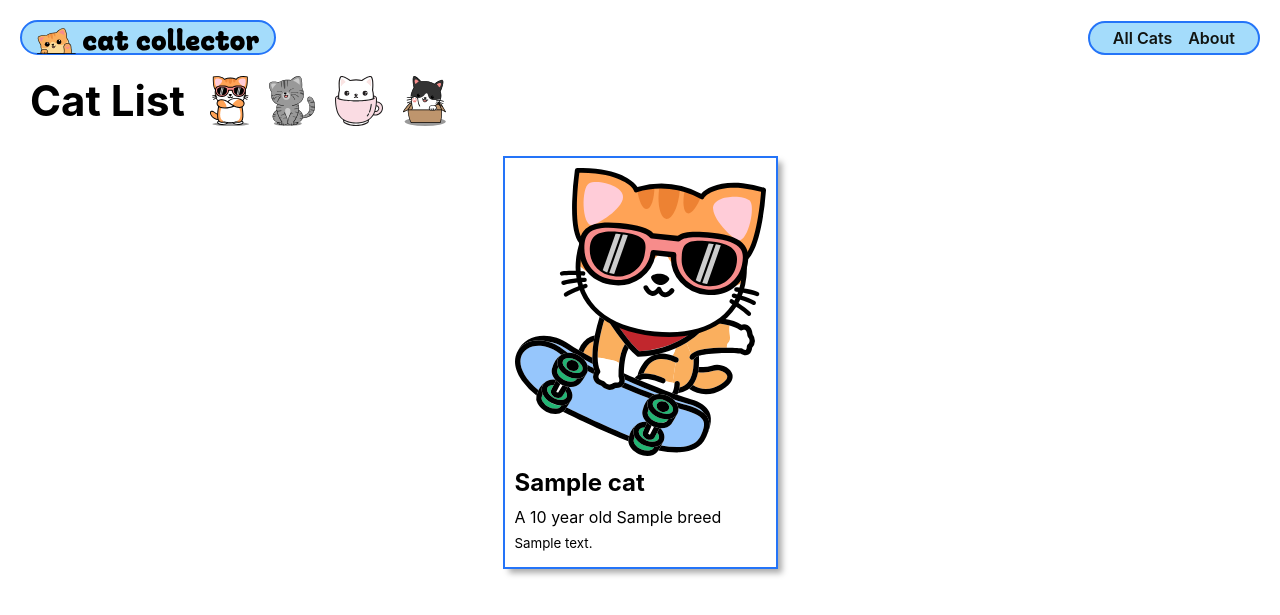
After one commit to ofshvmin/cat-collector, a Django app: template main_app/templates/cats/index.html in a window 1280 px wide. The commit adds this page. Shown: the top 615 px of the page. Run offline with Django 4.2, Linux system fonts and the light colour scheme; the template is opened without the code that fills it: most values are stand-ins (such as "Sample title", 1, 10 or a date in 2020).

Commit message:
add cats template and css

```diff
--- /dev/null
+++ b/main_app/static/css/cats/cat-index.css
@@ -0,0 +1,38 @@
+.card-container {
+  padding: 0 30px;
+  display: flex;
+  justify-content: center;
+  flex-wrap: wrap;
+}
+
+.card {
+  width: 275px;
+  margin: 10px;
+  border: var(--borders);
+  box-shadow: var(--card-box-shadow);
+}
+
+.card-content {
+  padding: 10px;
+  width: 100%;
+}
+
+.usr-img {
+  width: 100%;
+  border-radius: var(--card-border-radius);
+}
+
+.card > a {
+  text-decoration: none;
+  color: var(--text-color);
+}
+
+.card h2 {
+  margin: 10px 0;
+  font-size: var(--font-xl);
+}
+
+.card p {
+  margin: 5px 0;
+  font-size: var(--font-reg);
+}
--- a/main_app/templates/base.html
+++ b/main_app/templates/base.html
@@ -27,6 +27,7 @@
     </div>
     <nav>
       <ul>
+        <li><a href="/cats">All Cats</a></li>
         <li><a href="/about">About</a></li>
       </ul>
     </nav>
--- /dev/null
+++ b/main_app/templates/cats/index.html
@@ -0,0 +1,39 @@
+{% extends "base.html" %}
+{% load static %}
+
+{% block head %}
+<link
+  rel="stylesheet"
+  type="text/css"
+  href="{% static 'css/cats/cat-index.css' %}"
+>
+{% endblock head %}
+
+{% block content %}
+<section class="page-header">
+  <h1>Cat List</h1>
+  <img src="{% static 'images/cool-cat.svg' %}" alt="A cool cat" />
+  <img src="{% static 'images/happy-cat.svg' %}" alt="A happy cat" />
+  <img src="{% static 'images/teacup-cat.svg' %}" alt="A cat in a teacup" />
+  <img src="{% static 'images/cat-in-box.svg' %}" alt="A cat in a box" />
+</section>
+
+<section class="card-container">
+  {% for cat in cats %}
+    <div class="card">
+      <div class="card-content">
+        <div class="card-img-container">
+          <img src="{% static 'images/sk8r-boi-cat.svg' %}" alt="A skater boi cat">
+        </div>
+        <h2 class="card-title">{{ cat.name }}</h2>
+        {% if cat.age > 0 %}
+        <p>A {{ cat.age }} year old {{ cat.breed }}</p>
+        {% else %}
+        <p>A {{ cat.breed }} kitten</p>
+        {% endif %}
+        <p><small>{{ cat.description }} </small></p>
+      </div>
+    </div>
+  {% endfor %}
+</section>
+{% endblock content %}
--- a/main_app/urls.py
+++ b/main_app/urls.py
@@ -3,5 +3,6 @@ from . import views
 
 urlpatterns = [
   path('', views.home, name='home'),
-  path('about/', views.about, name='about')
+  path('about/', views.about, name='about'),
+  path('cats/', views.cat_index, name='cat-index')
 ]
```
Also changed, not shown: main_app/views.py (+18 -0 lines).
